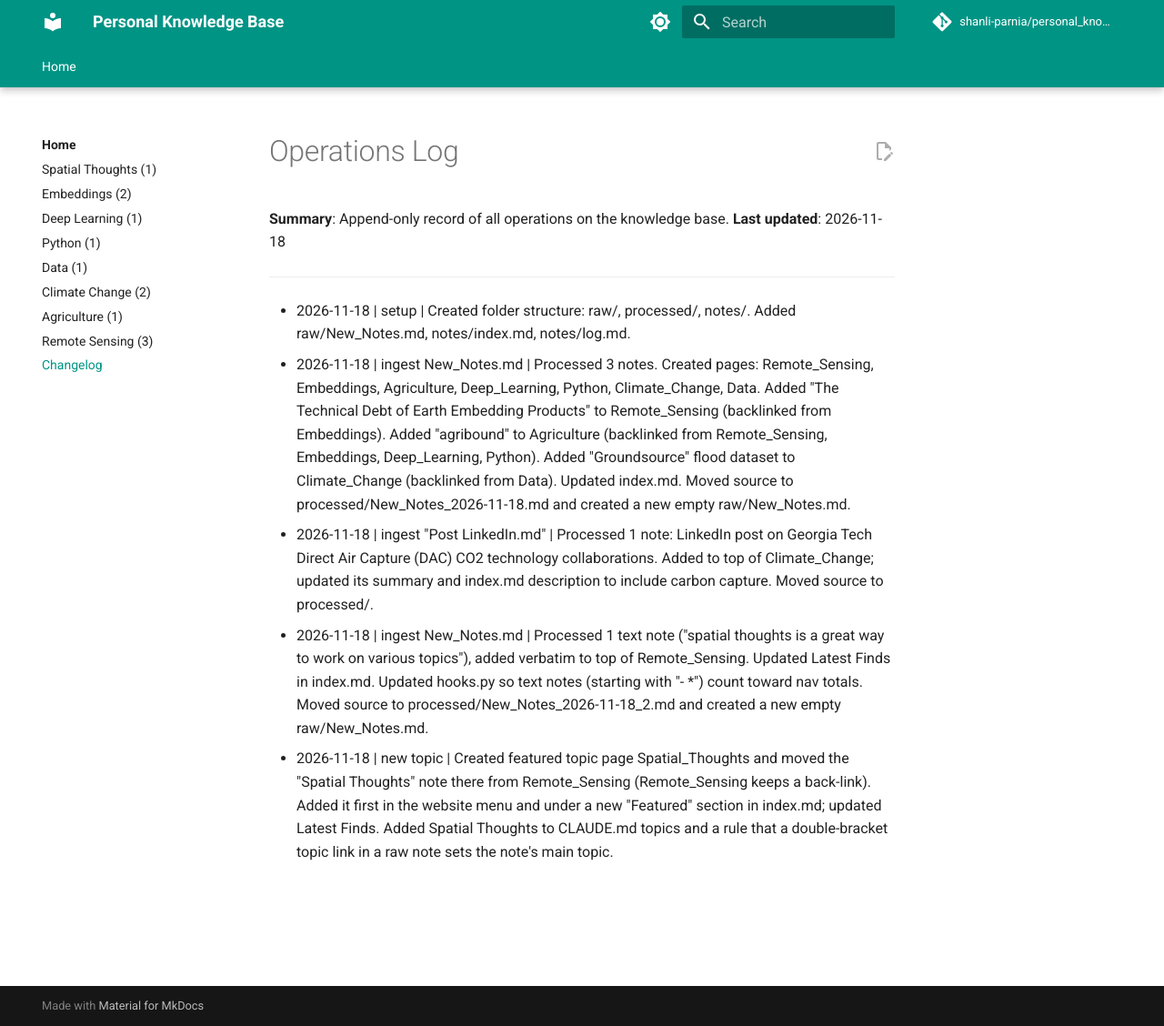
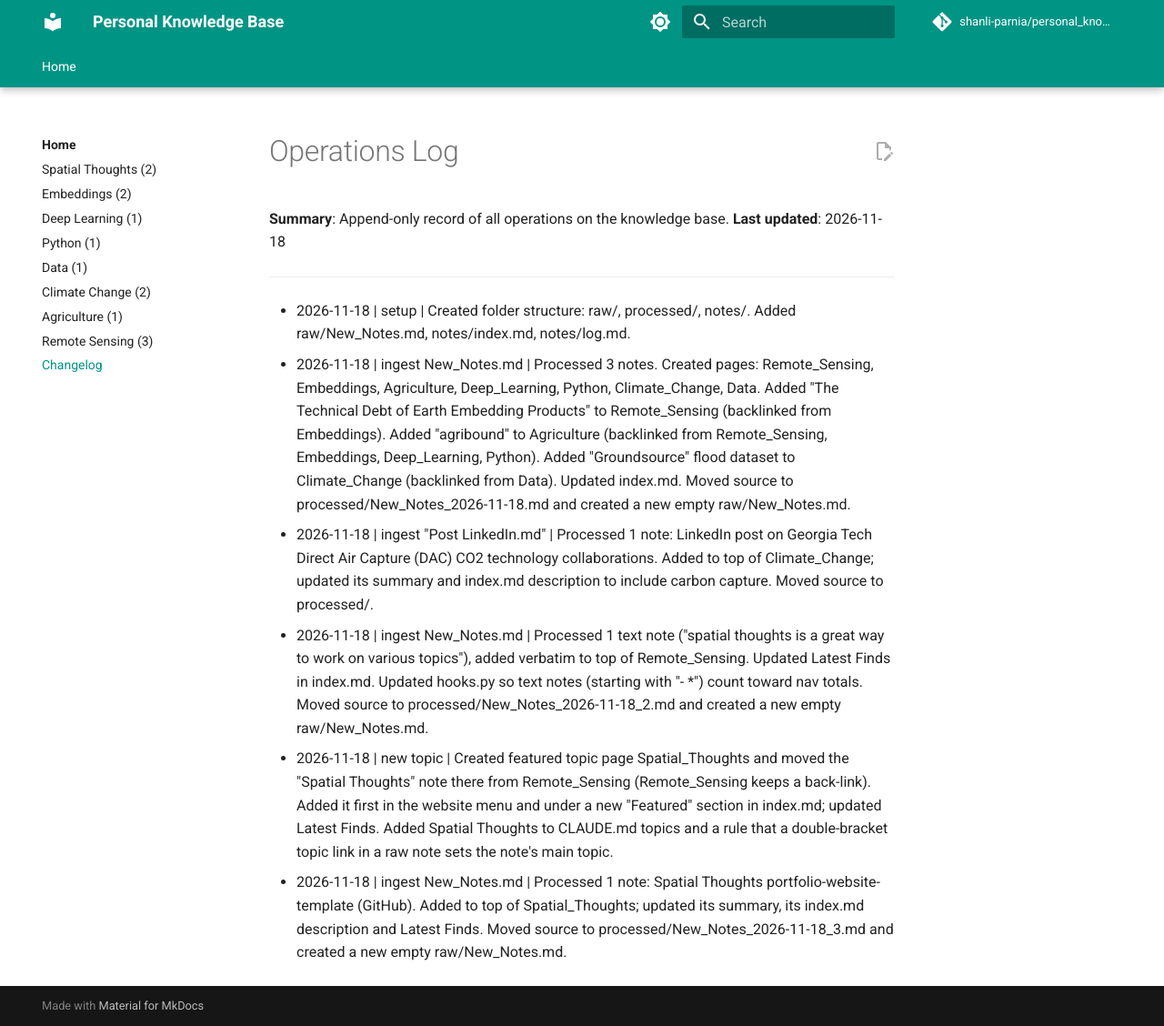
Before and after one commit to shanli-parnia/personal_knowledge_base-repo, an MkDocs documentation site: the page built from notes/log.md, in a window 1280 px wide and 1128 px high. Shown: the whole window at 91% size. Built offline with MkDocs 1.6.1 and Material for MkDocs 9.7.7, drawn with Linux system fonts in a browser that asks for light colours; comment, search, counter and statistics services are not loaded.

Commit message:
Ingest note: Spatial Thoughts portfolio website template
Co-Authored-By: Claude Opus 5.5 <noreply@anthropic.com>

```diff
--- a/notes/log.md
+++ b/notes/log.md
@@ -10,3 +10,4 @@
 - 2026-11-18 | ingest "Post  LinkedIn.md" | Processed 1 note: LinkedIn post on Georgia Tech Direct Air Capture (DAC) CO2 technology collaborations. Added to top of Climate_Change; updated its summary and index.md description to include carbon capture. Moved source to processed/.
 - 2026-11-18 | ingest New_Notes.md | Processed 1 text note ("spatial thoughts is a great way to work on various topics"), added verbatim to top of Remote_Sensing. Updated Latest Finds in index.md. Updated hooks.py so text notes (starting with "- *") count toward nav totals. Moved source to processed/New_Notes_2026-11-18_2.md and created a new empty raw/New_Notes.md.
 - 2026-11-18 | new topic | Created featured topic page Spatial_Thoughts and moved the "Spatial Thoughts" note there from Remote_Sensing (Remote_Sensing keeps a back-link). Added it first in the website menu and under a new "Featured" section in index.md; updated Latest Finds. Added Spatial Thoughts to CLAUDE.md topics and a rule that a double-bracket topic link in a raw note sets the note's main topic.
+- 2026-11-18 | ingest New_Notes.md | Processed 1 note: Spatial Thoughts portfolio-website-template (GitHub). Added to top of Spatial_Thoughts; updated its summary, its index.md description and Latest Finds. Moved source to processed/New_Notes_2026-11-18_3.md and created a new empty raw/New_Notes.md.
```
Also changed, not shown: notes/Spatial_Thoughts.md (+2 -1 lines), notes/index.md (+2 -2 lines).
